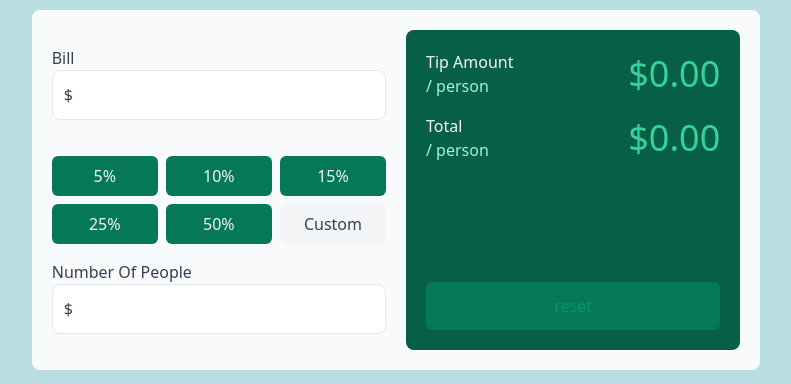
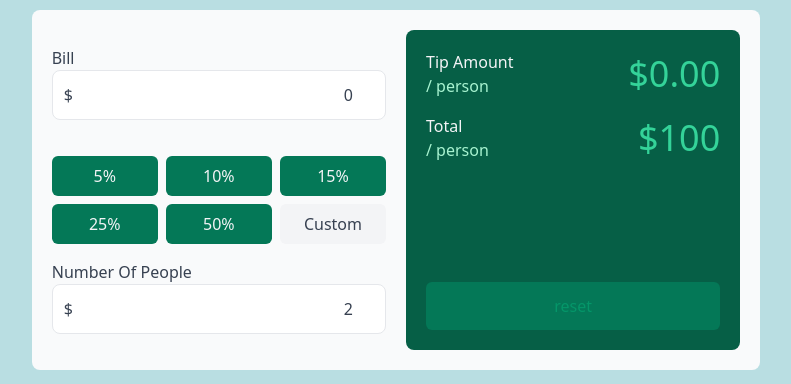
Before and after one commit to tuantruong625/tip-calculator, a React (Create React App) app: page / in a window 1280 px wide. Shown: the part 270-654 px from the top of the page, without its empty margins (244-1035 px from the left). Built offline with nearby package versions, Linux system fonts and the light colour scheme.

Commit message:
Set up context

```diff
--- a/src/App.tsx
+++ b/src/App.tsx
@@ -1,11 +1,23 @@
+import React, { useEffect, useState } from 'react';
 import './App.css';
 import BaseHeader from './components/BaseHeader';
 import BaseInput from './components/BaseInput';
 import TipSelection from './components/TipSelection';
+import { useTotal } from './context/TotalContext';
 
 function App() {
-  // const options: number[] = [0.05]
   const options: number[] = [0.05, 0.10, 0.15, 0.25, 0.50]
+  const value = useTotal()
+
+  const [total, setTotal] = useState(0)
+  const [tip, setTip] = useState(0)
+  const [people, setPeople] = useState(2)
+  const [bill, setBill] = useState<number>(0)
+
+  useEffect(() => {
+    // setTotal((bill * tip) / people)
+  }, [bill, total, people])
+
   return (
     <div style={{ backgroundColor: '#b9dee2' }} className="container h-screen mx-auto max-w-4xl flex items-center justify-center">
       <div className="grid grid-cols-1 md:grid-cols-2 place-self-center" style={{ backgroundColor: '#b9dee2' }}>
@@ -13,11 +25,11 @@ function App() {
 
         <div className="col-span-2 bg-gray-50 p-5 rounded-lg grid grid-cols-1 gap-5 md:grid-cols-2">
           <div>
-            <BaseInput label="bill" icon="$" />
+            <BaseInput label="bill" icon="$" value={bill} onChange={(e: React.ChangeEvent<HTMLInputElement>) => setBill(+e.target.value)} />
 
-            <TipSelection tipOptions={options} />
+            <TipSelection tipOptions={options} tip={tip} />
 
-            <BaseInput label="number of people" icon="$" />
+            <BaseInput label="number of people" icon="$" value={people} onChange={(e: React.ChangeEvent<HTMLInputElement>) => setPeople(+e.target.value)} />
           </div>
 
           <div className="bg-green-800 rounded-lg p-5 flex flex-col justify-between">
@@ -40,7 +52,7 @@ function App() {
                 </div>
 
                 <p className="text-4xl text-green-400">
-                  $0.00
+                  ${value?.total}
                 </p>
               </div>
             </div>
--- a/src/components/TipSelection.tsx
+++ b/src/components/TipSelection.tsx
@@ -1,9 +1,13 @@
-const TipSelection = ({ tipOptions }: { tipOptions: number[] }): JSX.Element => {
+import React, { useEffect, useState } from 'react';
+
+const TipSelection = ({ tipOptions, tip }: { tipOptions: number[], tip: number | undefined }): JSX.Element => {
+ const [selectedTip, setSelectedTip] = useState<number>(0)
+
  return (
   <div className="grid grid-cols-2 md:grid-cols-3 pt-5 gap-2">
    {
     tipOptions.map((options, index) => (
-     <button key={index} className="bg-green-700 hover:bg-green-300 hover:text-gray-800 py-2 px-6 rounded-md text-gray-100 col-span-1">
+     <button key={index} onClick={() => (options)} className="bg-green-700 hover:bg-green-300 hover:text-gray-800 py-2 px-6 rounded-md text-gray-100 col-span-1">
       {options * 100}%
      </button>
     ))
--- /dev/null
+++ b/src/context/TotalContext.tsx
@@ -0,0 +1,26 @@
+import React, { createContext, useContext, useState } from 'react'
+
+
+const TotalContext = createContext<{ total: number } | null>(null)
+
+interface TotalContextInterface {
+ total: number
+}
+
+export function useTotal() {
+ return useContext(TotalContext)
+}
+
+export function TotalProvider({ children }: { children: any }): JSX.Element {
+ const [total, setTotal] = useState(100)
+
+ const value: TotalContextInterface = {
+  total
+ }
+
+ return (
+  <TotalContext.Provider value={value}>
+   {children}
+  </TotalContext.Provider>
+ )
+}
--- a/src/index.tsx
+++ b/src/index.tsx
@@ -3,10 +3,13 @@ import ReactDOM from 'react-dom';
 import './index.css';
 import App from './App';
 import reportWebVitals from './reportWebVitals';
+import { TotalProvider } from './context/TotalContext';
 
 ReactDOM.render(
   <React.StrictMode>
-    <App />
+    <TotalProvider>
+      <App />
+    </TotalProvider>
   </React.StrictMode>,
   document.getElementById('root')
 );
```
Also changed, not shown: src/components/BaseInput.tsx (+6 -1 lines).
